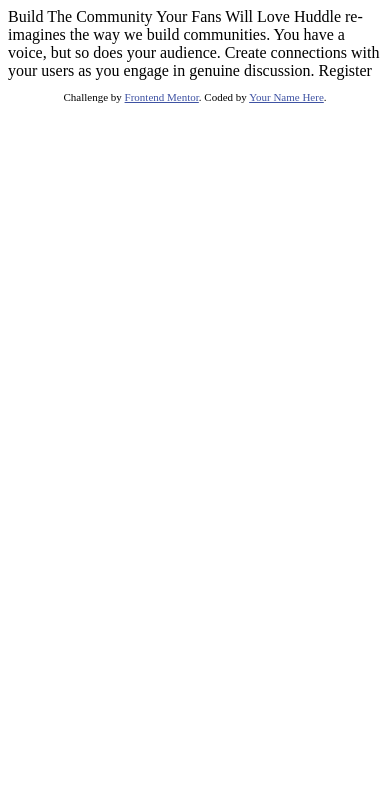
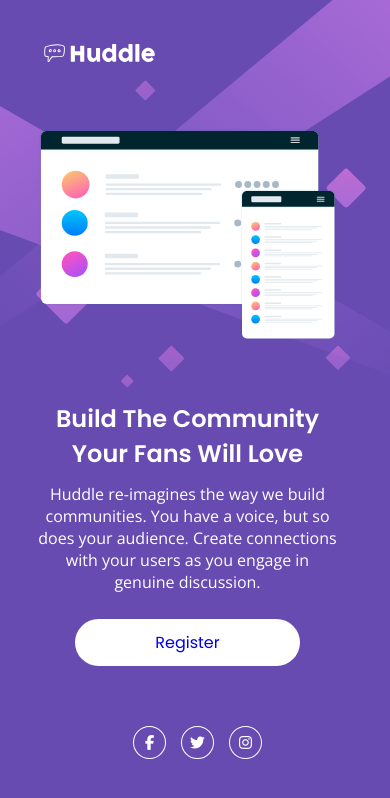
Before and after one commit to rogeriobautz/huddle-landing-page, a plain HTML site: page index.html in a window 390 px wide. Drawn offline with nearby package versions, Linux system fonts and the light colour scheme.

Commit message:
Create Mobile Layout

```diff
--- a/index.html
+++ b/index.html
@@ -1,33 +1,53 @@
 <!DOCTYPE html>
 <html lang="en">
   <head>
-  <meta charset="UTF-8">
-  <meta name="viewport" content="width=device-width, initial-scale=1.0"> <!-- displays site properly based on user's device -->
+    <meta charset="UTF-8" />
+    <meta name="viewport" content="width=device-width, initial-scale=1.0" />
+    <!-- displays site properly based on user's device -->
 
-  <link rel="icon" type="image/png" sizes="32x32" href="./images/favicon-32x32.png">
+    <link
+      rel="icon"
+      type="image/png"
+      sizes="32x32"
+      href="./images/favicon-32x32.png"
+    />
+    <link
+      href="https://fonts.googleapis.com/css2?family=Open+Sans&family=Poppins:wght@400;600&display=swap"
+      rel="stylesheet"
+    />
+    <link rel="stylesheet" href="style.css" />
 
-  <title>Frontend Mentor | Huddle landing page with single introductory section</title>
-
-  <!-- Feel free to remove these styles or customise in your own stylesheet 👍 -->
-  <style>
-    .attribution { font-size: 11px; text-align: center; }
-    .attribution a { color: hsl(228, 45%, 44%); }
-  </style>
+    <title>
+      Frontend Mentor | Huddle landing page with single introductory section
+    </title>
   </head>
   <body>
-
-  Build The Community Your Fans Will Love
-
-  Huddle re-imagines the way we build communities. You have a voice, but so does your audience.
-  Create connections with your users as you engage in genuine discussion.
-
-  Register
+    <main class="container">
+      <img class="logo" src="./images/logo.svg" alt="Huddle's logo" />
+      <img
+        class="mockups"
+        src="./images/illustration-mockups.svg"
+        alt="Illustration mockups"
+      />
+      <div class="register-box">
+        <h1>Build The Community Your Fans Will Love</h1>
+        <p>
+          Huddle re-imagines the way we build communities. You have a voice, but
+          so does your audience. Create connections with your users as you
+          engage in genuine discussion.
+        </p>
+        <a href="#" class="button">Register</a>
+      </div>
+    </main>
 
     <footer>
-    <p class="attribution">
-      Challenge by <a href="https://www.frontendmentor.io?ref=challenge" target="_blank">Frontend Mentor</a>.
-      Coded by <a href="#">Your Name Here</a>.
-    </p>
+      <div class="icon fab fa-facebook-f"></div>
+      <div class="icon fab fa-twitter"></div>
+      <div class="icon fab fa-instagram"></idiv
     </footer>
   </body>
+  <script
+    src="https://kit.fontawesome.com/fd9438e386.js"
+    crossorigin="anonymous"
+  ></script>
 </html>
--- /dev/null
+++ b/style.css
@@ -0,0 +1,107 @@
+* {
+  margin: 0;
+  padding: 0;
+  text-decoration: none;
+  box-sizing: border-box;
+}
+body {
+  background-image: url(./images/bg-mobile.svg);
+  background-size: contain;
+  background-repeat: no-repeat;
+  background-color: #674bb1;
+  background-blend-mode: screen;
+  min-height: 100vh;
+  min-width: 100vw;
+  display: center;
+  justify-content: center;
+  align-items: center;
+  color: white;
+  font-family: 'Open Sans';
+}
+
+img {
+  width: 100%;
+  object-fit: contain;
+}
+
+h1,
+h2,
+a {
+  font-family: 'Poppins';
+  font-weight: 600;
+}
+
+.container {
+  min-width: 320px;
+  max-width: 375px;
+  padding: max(38px, 5vw);
+  display: flex;
+  flex-direction: column;
+  justify-content: space-between;
+  align-items: center;
+}
+
+.logo {
+  width: 120px;
+  align-self: flex-start;
+  margin-bottom: 60px;
+}
+
+.register-box {
+  display: flex;
+  flex-direction: column;
+  justify-content: flex-start;
+  align-items: center;
+  text-align: center;
+  margin-top: 60px;
+}
+
+.register-box h1 {
+  font-size: 1.5rem;
+  margin-bottom: 0.5em;
+}
+.register-box p {
+  font-size: 1rem;
+  margin-bottom: 1.625em;
+}
+
+.register-box a {
+  padding: 0.6875em 5em;
+  font-size: 1rem;
+  background: white;
+  border-radius: 50px;
+  font-weight: 400;
+  margin-bottom: 2em;
+}
+
+footer {
+  display: flex;
+  justify-content: center;
+  align-items: center;
+}
+
+.icon {
+  content: '';
+  width: 28px;
+  height: 28px;
+  text-align: center;
+  font-size: 0.925rem;
+}
+
+.icon::before {
+  border: 1px solid white;
+  border-radius: 50%;
+  padding: 8px;
+}
+
+.icon:nth-child(1)::before {
+  padding: 8px 11px;
+}
+
+.icon:nth-child(3)::before {
+  padding: 8px 9px;
+}
+
+.icon:nth-child(2) {
+  margin-inline: 20px;
+}
```
Lines whose indentation alone changed are shown as unchanged.
